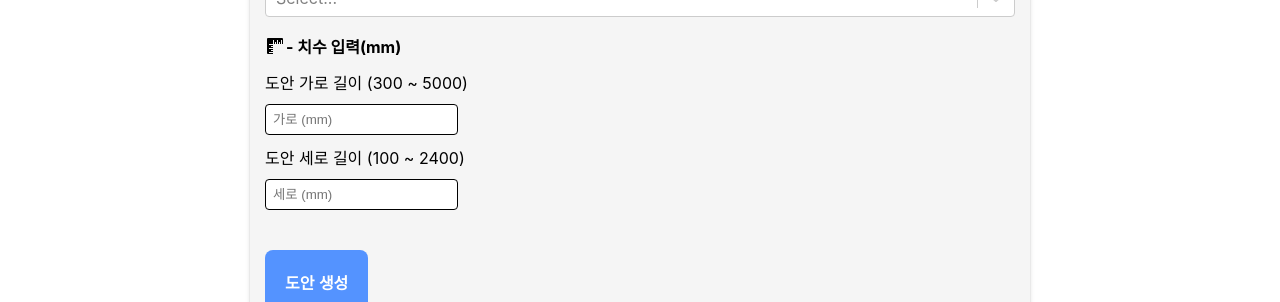
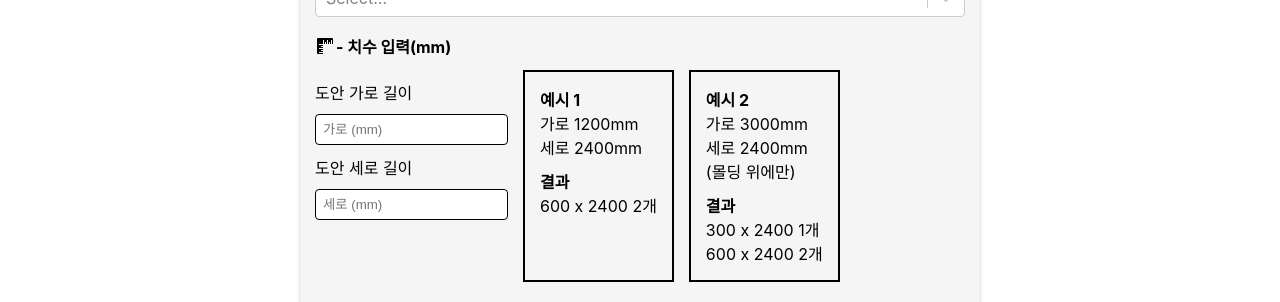
Before and after one commit to haeun930515/NothingWoodOrder, a React (Create React App) app: page / in a window 1280 px wide. Shown: the part 498-800 px from the top of the page. Built offline with nearby package versions, Linux system fonts and the light colour scheme; the HTML template or start-up script is replaced by a standard one.

Commit message:
위치변경

```diff
--- a/package.json
+++ b/package.json
@@ -28,7 +28,7 @@
     "styled-components": "^5.3.9",
     "web-vitals": "^2.1.4"
   },
-  "homepage": "https://haeun930515.github.io/NothingWoodOrder/",
+  "homepage": "https://haeun930515.github.io/NothingWoodOrder",
   "scripts": {
     "start": "react-scripts start",
     "build": "react-scripts build",
--- a/src/App.css
+++ b/src/App.css
@@ -1,3 +1,38 @@
+
+
+/* PC (해상도 1024px)*/
+@media all and (min-width:1024px) { /*스타일입력*/
+  .responsive {
+    padding: 20px;
+    justify-content: center;
+    align-items: center;
+    display: flex;
+  }
+
+
+}
+
+/* 테블릿 가로, 테블릿 세로 (해상도 768px ~ 1023px)*/
+@media all and (min-width:768px) and (max-width:1023px) { /*스타일입력*/
+
+  .responsive {
+    padding: 20px;
+    width: 90%;
+
+  }
+
+}
+
+/* 모바일 가로, 모바일 세로 (해상도 480px ~ 767px)*/
+@media all and (max-width:767px) { /*스타일입력*/
+  .responsive{
+    padding: 20px;
+    width: 90%;
+  }
+
+}
+
+
 .App-Header{
   background-color: #d7ccc8;
   height: 56px;
@@ -57,7 +92,10 @@
 
 .Input-Form{
   height: auto;
-  width: 750px;
+  width: 90%;
+  overflow: scroll;
+  max-width: 650px;
+
   background-color: #f5f5f5;
   padding: 15px;
   border-radius: 2px;
--- a/src/App.js
+++ b/src/App.js
@@ -155,6 +155,7 @@ export default function App() {
 
 
   const addBox = () => {
+    alert("콘센트 위치에 맞게 마우스 or 손으로 꾹 눌러서 위치를 조정해주세요")
     if(boxList.length == 5){
       alert("박스 개수가 6개 이상인 경우 전화 주문 부탁드립니다")
     } else if(checkBoxes() != ""){
@@ -198,7 +199,6 @@ export default function App() {
           }
         }}
         ></input></strong>
-        {i+1}
         </div>
         <div style={{marginTop:"25px",marginLeft:"-7px"}}>
         <strong><input placeholder="세로" style={{width:"40px",height:"20px",transform:"rotate(270deg)",paddingTop:"0px"}} defaultValue={boxHeightList[i]}
@@ -354,7 +354,7 @@ export default function App() {
           width={40}
           height={40}
         >
-          <input type="text" className="input-liner"  defaultValue={boxLeftList[index]}
+          <input type="text" className="input-liner"  defaultValue={boxLeftList[index]} onBlur={boxLeftList[index]}
           onChange={(event) => {handleLeft(event,index)}}/>
         </foreignObject>,
 
@@ -438,12 +438,12 @@ export default function App() {
   const {register, handleSubmit} =useForm();
   const onSubmit = () => {
     var errormsg = ""
-    if(width<300 || width>5000){
-      errormsg += "도안 가로 길이를 확인해주세요\n"
-    }
-    if(height<100 || height>2400){
-      errormsg += "도안 세로 길이를 확인해주세요\n"
-    }
+    // if(width<300 || width>5000){
+    //   errormsg += "도안 가로 길이를 확인해주세요\n"
+    // }
+    // if(height<100 || height>2400){
+    //   errormsg += "도안 세로 길이를 확인해주세요\n"
+    // }
 
     if(errormsg!=""){
       alert(errormsg)
@@ -461,6 +461,16 @@ export default function App() {
     height: buildHeight+"px",
     border: "black 1px solid",
     backgroundColor: "white"
+  }
+  //전체 치수 계산 함수
+  const calculateNumbers = () => {
+
+    if(parseInt(box1Height)!= 0){
+      if(parseInt(box1Top)!= 0){
+        setBox1Bottom(height-parseInt(box1Height)-parseInt(box1Top));
+      }
+    }
+
   }
 
   //전체 치수 검사 함수
@@ -580,7 +590,8 @@ export default function App() {
         <text style={{fontWeight:"bold",fontSize:"16px"}}>제품은 <text style={{color:"red"}}>cm</text>가 아닌 <text style={{color:"red"}}>mm</text>기준입니다. <text style={{color:"red"}}>(10cm = 100mm)</text></text>
       </div>
     </div>
-    <div style={{display:"flex", justifyContent:"center"}}>
+
+    <div style={{display:"flex",alignItems:"center",flexDirection:"column",overflow:"scroll"}}>
 
       <div className="Input-Form">
 
@@ -605,13 +616,33 @@ export default function App() {
         <div style={{marginTop:"15px",display:"flex",fontSize:"16px",padding:"2px",marginBottom:"10px",alignItems:"center"}}>
         <BsRulers style={{marginRight:"3px"}}/> <div style={{fontSize:"16px",fontWeight:"bold"}}>- 치수 입력(mm)</div></div>
 
+        <div style={{display:"flex"}}>
+          <div>
             <div className="input-col">
-          <div>도안 가로 길이 (300 ~ 5000)</div>
+              <div>도안 가로 길이</div>
               <input style={{padding:"7px",marginTop:"10px",borderRadius:"4px",border:"0.1px solid black"}} value={width} placeholder="가로 (mm)" onChange={handleWidth}/>
             </div>
             <div className="input-col">
-          <div>도안 세로 길이 (100 ~ 2400)</div>
+              <div>도안 세로 길이</div>
               <input style={{padding:"7px",marginTop:"10px",borderRadius:"4px",border:"0.1px solid black"}} type="text" value={height} placeholder="세로 (mm)"onChange={handleHeight}/>
+            </div>
+          </div>
+          <div style={{border:"2px black solid", marginLeft:"15px",padding:"15px"}}>
+            <div style={{fontSize:"16px",fontWeight:"bold"}}>예시 1</div>
+            <div>가로 1200mm</div>
+            <div>세로 2400mm</div>
+            <div style={{fontSize:"16px",fontWeight:"bold",marginTop:"10px"}}>결과</div>
+            <div>600 x 2400 2개</div>
+          </div>
+          <div style={{border:"2px black solid", marginLeft:"15px",padding:"15px"}}>
+            <div style={{fontSize:"16px",fontWeight:"bold"}}>예시 2</div>
+            <div>가로 3000mm</div>
+            <div>세로 2400mm</div>
+            <div>(몰딩 위에만)</div>
+            <div style={{fontSize:"16px",fontWeight:"bold",marginTop:"10px"}}>결과</div>
+            <div>300 x 2400 1개</div>
+            <div>600 x 2400 2개</div>
+          </div>
         </div>
         <input type="submit" value="도안 생성"></input>
         {visible && (<div style={{marginTop:"10px",fontWeight:"bold"}}> <FaExclamation style={{marginRight:"3px"}}/> 페이지 하단에 도안이 생성되었습니다</div>)}
@@ -625,15 +656,27 @@ export default function App() {
       </div>
     </div>
 
+
     </div>
-    <div style={{padding:"20px"}}>
+
+    <div className="responsive">
       {visible && (
-        <div style={{border:"0.1px solid black",padding:"15px",borderRadius:"8px"}}>
-          <span style={{borderRadius:"6px",width:"70px",fontSize:"20px",fontWeight:"bold",display:"flex",alignItems:"center",backgroundColor:"rgba(140, 158, 255, 0.3)"}}><FaRegStickyNote style={{marginRight:"3px"}}/>도안</span>
+        <div style={{border:"0.1px solid black",padding:"15px",borderRadius:"8px",height:`${buildHeight+530}`+"px",width:`${buildWidth+100}`+"px"}}>
+
+            <div style={{display:"flex",justifyContent:'center'}}>
+              <div>
+                <span style={{borderRadius:"6px",width:"70px",fontSize:"20px",fontWeight:"bold",display:"flex",alignItems:"center",backgroundColor:"rgba(140, 158, 255, 0.3)"}}>
+                  <FaRegStickyNote style={{marginRight:"3px"}}/>도안
+                </span>
+                <span>
+                  - 20mm 단위로 입력해주세요.
+                </span>
                 <div style={{display:"flex"}}>
                   <button className="input-button" onClick={addBox}>박스 추가</button>
                   <button style={{marginLeft:"15px",background: "#ff0000"}} className="input-button" onClick={clearAll}>박스 전체 삭제</button>
-
+                  {/* <button style={{marginLeft:"25px",background: "#47E1A8"}} className="input-button" onClick={calculateNumbers}>나머지 수치 계산</button> */}
+                </div>
+              </div>
             </div>
 
             <div ref={ref} id="capture" style={{padding:"25px",overflowX:"visible"}}>
@@ -697,7 +740,8 @@ export default function App() {
     </Wrapper>
   );
 }
-
+//
+  // "homepage": "https://limkyuseob.github.io/StickyTembarCalculator/",
 const Wrapper = styled.div`
   height: 100vh;
   max-width: 100%;
```
Lines whose indentation alone changed are shown as unchanged.
